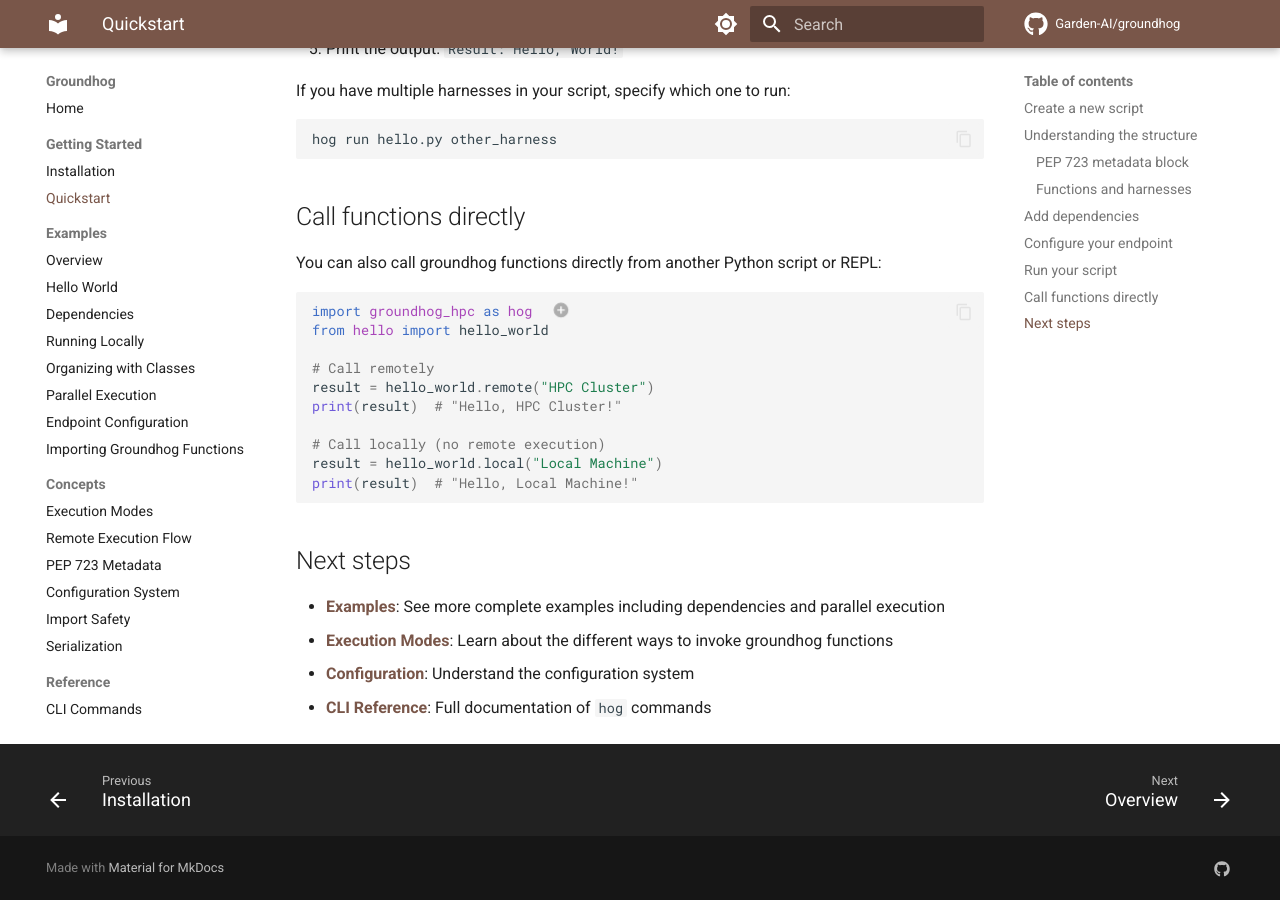
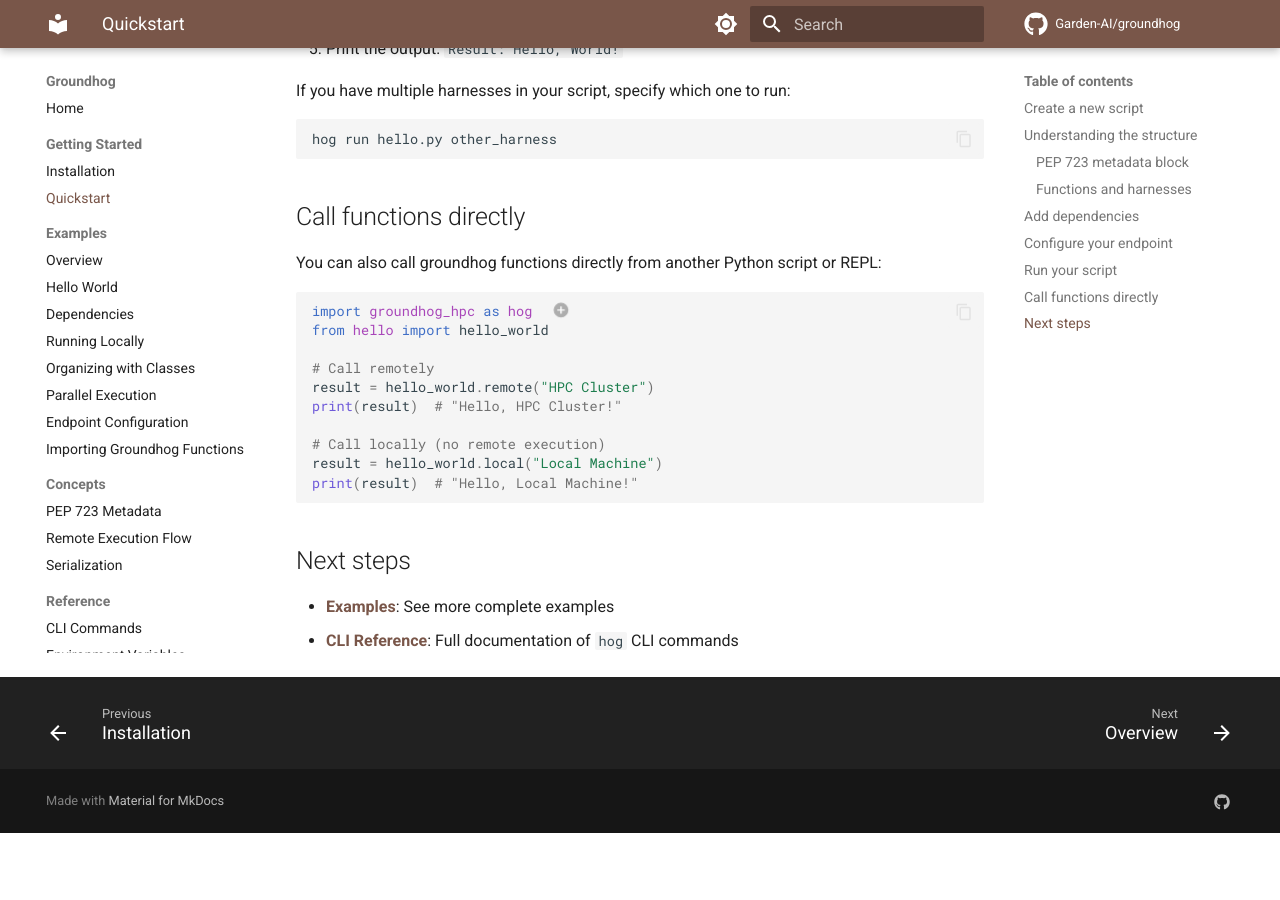
Before and after one commit to Garden-AI/groundhog, an MkDocs documentation site: the page built from docs/getting-started/quickstart.md, in a window 1280 px wide and 900 px high, scrolled down 3370 px. Built offline with MkDocs 1.6.1 and Material for MkDocs 9.7.7, drawn with Linux system fonts in a browser that asks for light colours; comment, search, counter and statistics services are not loaded; the version menu is left out; after the commit the page ends 4203 px from its top, so only the background shows below that.

````diff
--- a/docs/getting-started/quickstart.md
+++ b/docs/getting-started/quickstart.md
@@ -164,11 +164,9 @@ result = hello_world.local("Local Machine")
 print(result)  # "Hello, Local Machine!"
 ```
 
-1. **Important:** Always import `groundhog_hpc` to initialize groundhog's import hook _before_ importing functions from groundhog scripts. If not marked as safe by the import hook, `.remote`, `.local`, and `.submit` calls will fail with a `ModuleImportError`. See [Import Safety](../concepts/import-safety.md) for details.
+1. **Important:** Always import `groundhog_hpc` to initialize groundhog's import hook _before_ importing functions from groundhog scripts. If not marked as safe by the import hook, `.remote`, `.local`, and `.submit` calls will fail with a `ModuleImportError`. See also: [Imported Functions Example](../examples/imported_function.md).
 
 ## Next steps
 
-- **[Examples](../examples/index.md)**: See more complete examples including dependencies and parallel execution
-- **[Execution Modes](../concepts/execution-modes.md)**: Learn about the different ways to invoke groundhog functions
-- **[Configuration](../concepts/configuration.md)**: Understand the configuration system
-- **[CLI Reference](../api/cli.md)**: Full documentation of `hog` commands
+- **[Examples](../examples/index.md)**: See more complete examples
+- **[CLI Reference](../api/cli.md)**: Full documentation of `hog` CLI commands
--- a/mkdocs.yml
+++ b/mkdocs.yml
@@ -101,20 +101,13 @@ nav:
     - Endpoint Configuration: examples/configuration.md
     - Importing Groundhog Functions: examples/imported_function.md
   - Concepts:
-    - Execution Modes: concepts/execution-modes.md
+    - PEP 723 Metadata: concepts/pep723.md
     - Remote Execution Flow: concepts/remote-execution.md
-    - PEP 723 Metadata: concepts/pep723.md
-    - Configuration System: concepts/configuration.md
-    - Import Safety: concepts/import-safety.md
     - Serialization: concepts/serialization.md
   - Reference:
     - CLI Commands: api/cli.md
     - Environment Variables: api/environment_variables.md
-    - PEP 723 Metadata: api/pep723.md
-    - Endpoint Configuration: api/endpoint-config.md
-    - Configuration Resolution: api/config-resolution.md
-    - Serialization: api/serialization.md
     - Decorators: api/decorators.md
     - Function: api/function.md
+    - Harness: api/harness.md
     - GroundhogFuture: api/future.md
-    - Harness: api/harness.md
````
Also changed, not shown: docs/examples/hello-world.md (+0 -1 lines), docs/examples/parallel-execution.md (+0 -1 lines), docs/index.md (+125 -0 lines), docs/api/config-resolution.md (deleted), docs/api/endpoint-config.md (deleted), docs/api/pep723.md (deleted), docs/api/serialization.md (deleted), docs/examples/error-handling.md (deleted).
